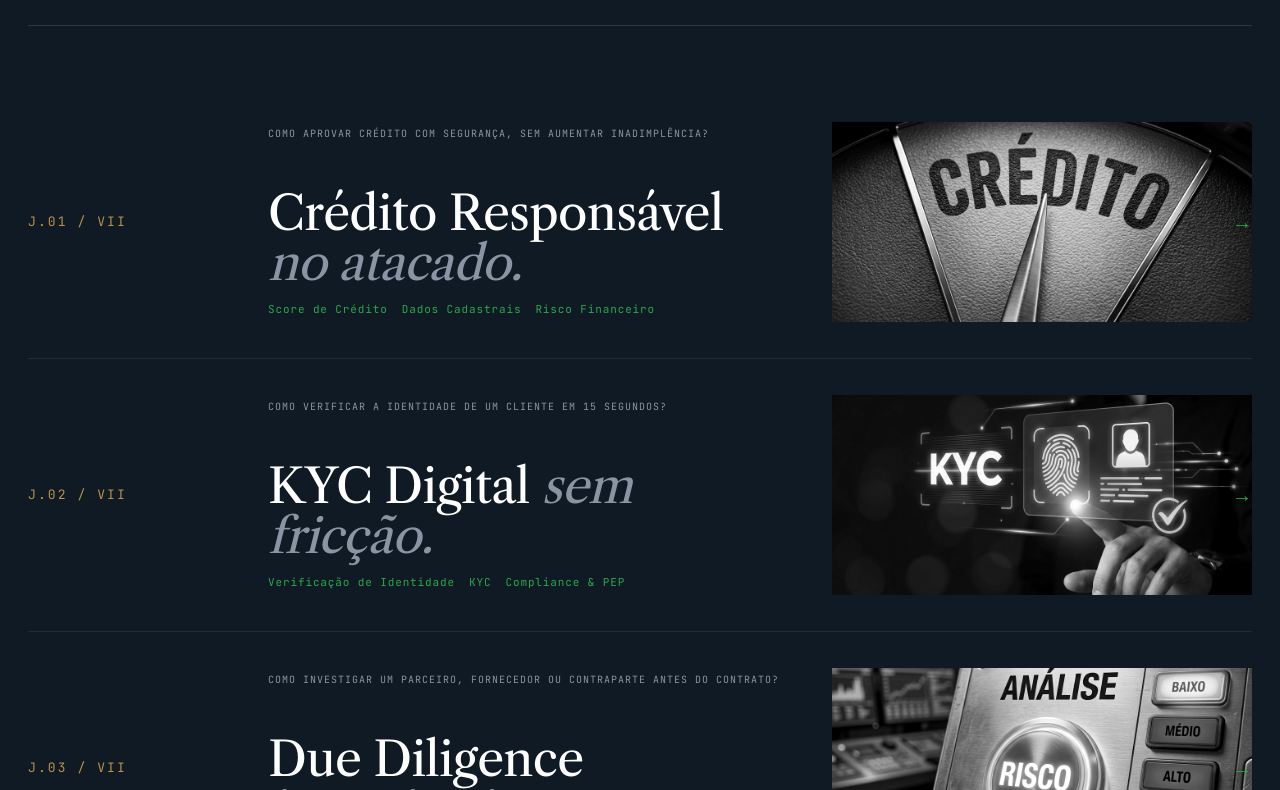
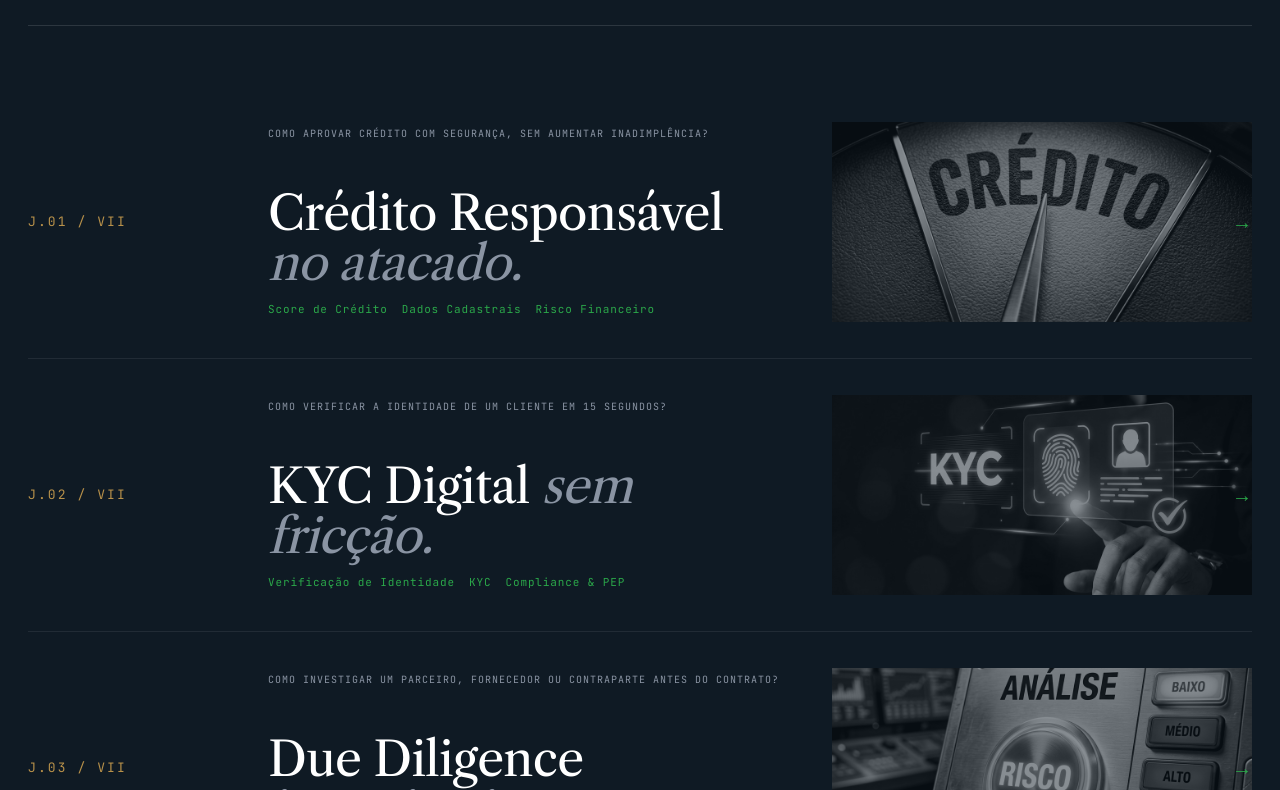
Before and after one commit to ctoutbank/snc-site, a Next.js app: page / in a window 1280 px wide. Shown: the part 5870-6660 px from the top of the page. Built offline with nearby package versions, Linux system fonts and the light colour scheme.

Commit message:
fix(jornadas): imagens com opacity 50%

```diff
--- a/src/app/globals.css
+++ b/src/app/globals.css
@@ -205,7 +205,7 @@ img { display: block; max-width: 100%; }
 .snc-journey-row .j-mid .mods { display: flex; gap: 14px; flex-wrap: wrap; font-family: 'JetBrains Mono', monospace; font-size: 11px; color: #8a94a3; letter-spacing: .08em; }
 .snc-journey-row .j-mid .mods span { color: var(--snc-green-2); }
 .snc-journey-row .j-img-wrap { position: relative; height: 200px; overflow: hidden; }
-.snc-journey-row .j-img { width: 100%; height: 100%; object-fit: cover; transition: transform .4s; filter: grayscale(1) contrast(1.05); }
+.snc-journey-row .j-img { width: 100%; height: 100%; object-fit: cover; transition: transform .4s; filter: grayscale(1) contrast(1.05); opacity: 0.5; }
 .snc-journey-row:hover .j-img { transform: scale(1.02); }
 .snc-journey-row .j-arr { position: absolute; right: 0; top: 50%; transform: translateY(-50%); color: var(--snc-green-2); font-size: 20px; transition: transform .2s; }
 .snc-journey-row:hover .j-arr { transform: translateY(-50%) translateX(8px); }
```
